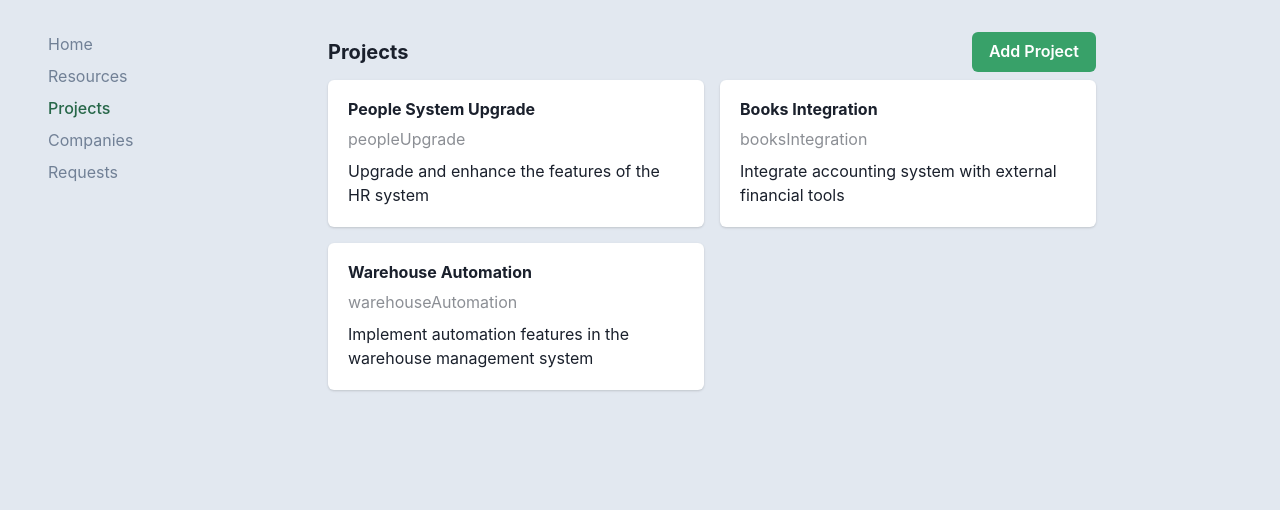
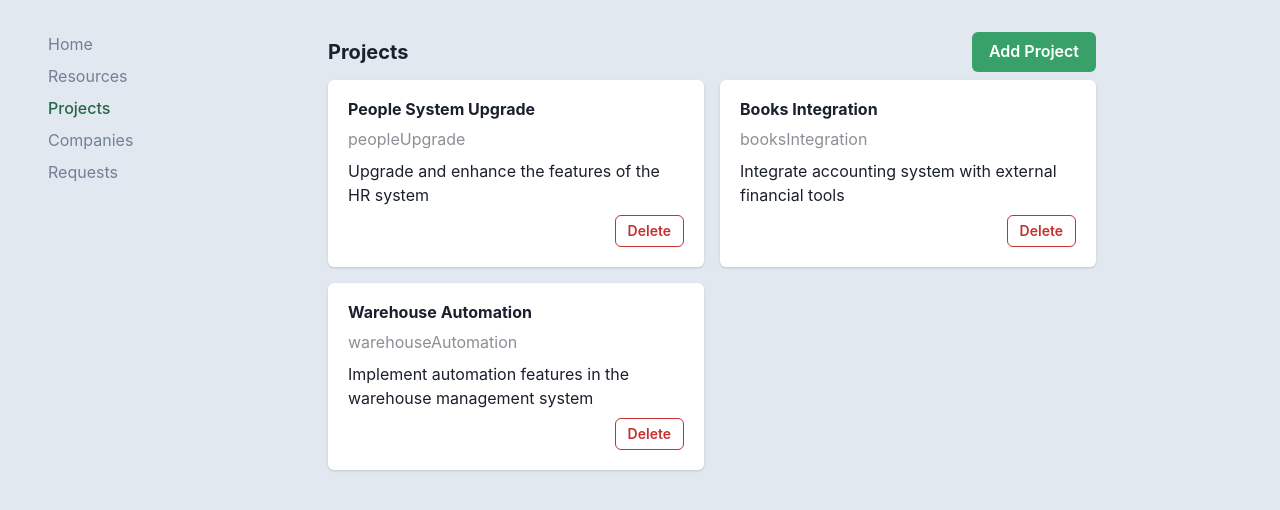
Before and after one commit to m-jimenez127/workshop, a React (Vite) app: page /projects in a window 1280 px wide. Shown: the top 510 px of the page. Built offline with nearby package versions, Linux system fonts and the light colour scheme.

Commit message:
Delete Company and Project

```diff
--- a/src/components/Companies/index.jsx
+++ b/src/components/Companies/index.jsx
@@ -8,10 +8,11 @@ import {
   TableContainer,
   Card,
   CardBody,
+  Button,
 } from "@chakra-ui/react";
 import PropTypes from "prop-types";
 
-const Companies = ({ data = [] }) => {
+const Companies = ({ data = [], onDelete }) => {
   return (
     <Card w="full" maxW="container.md" mx="auto">
       <CardBody pt={0} px={0}>
@@ -24,6 +25,7 @@ const Companies = ({ data = [] }) => {
                 <Th>Contact Person</Th>
                 <Th>Email</Th>
                 <Th>Contact Number</Th>
+                <Th isNumeric>Actions</Th>
               </Tr>
             </Thead>
             <Tbody>
@@ -36,6 +38,16 @@ const Companies = ({ data = [] }) => {
                       <Td>{company?.contactPerson}</Td>
                       <Td>{company?.email}</Td>
                       <Td>{company?.contactNumber}</Td>
+                      <Td isNumeric>
+                        <Button
+                          size="sm"
+                          onClick={() => onDelete(companyIndex)}
+                          variant="outline"
+                          colorScheme="red"
+                        >
+                          Delete
+                        </Button>
+                      </Td>
                     </Tr>
                   );
                 })}
@@ -47,6 +59,6 @@ const Companies = ({ data = [] }) => {
   );
 };
 
-Companies.propTypes = { data: PropTypes.array };
+Companies.propTypes = { data: PropTypes.array, onDelete: PropTypes.func };
 
 export default Companies;
--- a/src/components/Projects/index.jsx
+++ b/src/components/Projects/index.jsx
@@ -7,10 +7,13 @@ import {
   SimpleGrid,
   Center,
   Box,
+  HStack,
+  Spacer,
+  Button,
 } from "@chakra-ui/react";
 import PropTypes from "prop-types";
 
-const Projects = ({ data = [] }) => {
+const Projects = ({ data = [], onDelete }) => {
   return (
     <Center>
       <Box maxW="container.md">
@@ -29,6 +32,17 @@ const Projects = ({ data = [] }) => {
                       <Heading size="sm">{project?.name}</Heading>
                       <Text opacity={0.5}>{project?.alias}</Text>
                       <Text>{project?.description}</Text>
+                      <HStack>
+                        <Spacer />
+                        <Button
+                          size="sm"
+                          onClick={() => onDelete(projectIndex)}
+                          variant="outline"
+                          colorScheme="red"
+                        >
+                          Delete
+                        </Button>
+                      </HStack>
                     </Stack>
                   </CardBody>
                 </Card>
@@ -40,6 +54,6 @@ const Projects = ({ data = [] }) => {
   );
 };
 
-Projects.propTypes = { data: PropTypes.array };
+Projects.propTypes = { data: PropTypes.array, onDelete: PropTypes.func };
 
 export default Projects;
--- a/src/pages/CompaniesPage/index.jsx
+++ b/src/pages/CompaniesPage/index.jsx
@@ -14,10 +14,19 @@ const CompaniesPage = () => {
     setAdding(false);
   };
 
+  const handleDeleteCompany = (index) => {
+    const newData = [...companiesData];
+    newData.splice(index, 1);
+    setCompaniesData(newData);
+    setAdding(false);
+  };
+
   return (
     <Stack>
       <Header isAdding={isAdding} toggleAdd={() => setAdding(!isAdding)} />
-      {!isAdding && <Companies data={companiesData} />}
+      {!isAdding && (
+        <Companies data={companiesData} onDelete={handleDeleteCompany} />
+      )}
       {isAdding && (
         <Box w="container.md" mx="auto">
           <Card w="full">
--- a/src/pages/ProjectsPage/index.jsx
+++ b/src/pages/ProjectsPage/index.jsx
@@ -14,10 +14,19 @@ const ProjectsPage = () => {
     setAdding(false);
   };
 
+  const handleDeleteProject = (index) => {
+    const newData = [...projectsData];
+    newData.splice(index, 1);
+    setProjectsData(newData);
+    setAdding(false);
+  };
+
   return (
     <Stack>
       <Header isAdding={isAdding} toggleAdd={() => setAdding(!isAdding)} />
-      {!isAdding && <Projects data={projectsData} />}
+      {!isAdding && (
+        <Projects data={projectsData} onDelete={handleDeleteProject} />
+      )}
       {isAdding && (
         <Box w="container.md" mx="auto">
           <Card w="full">
```
